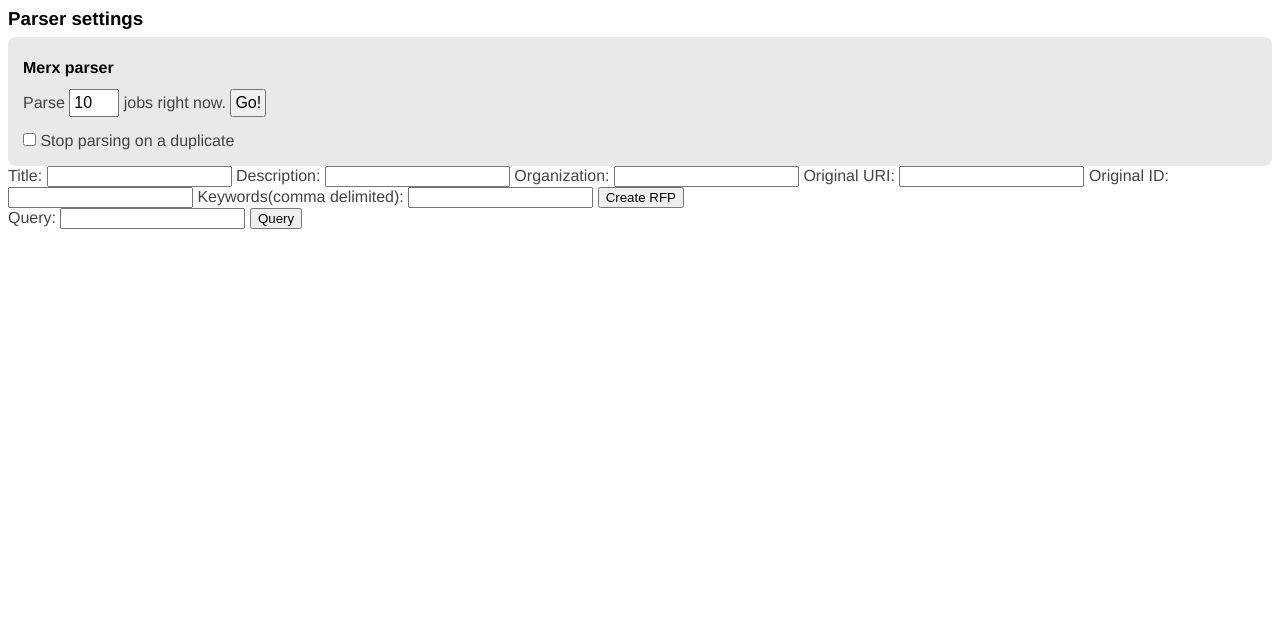
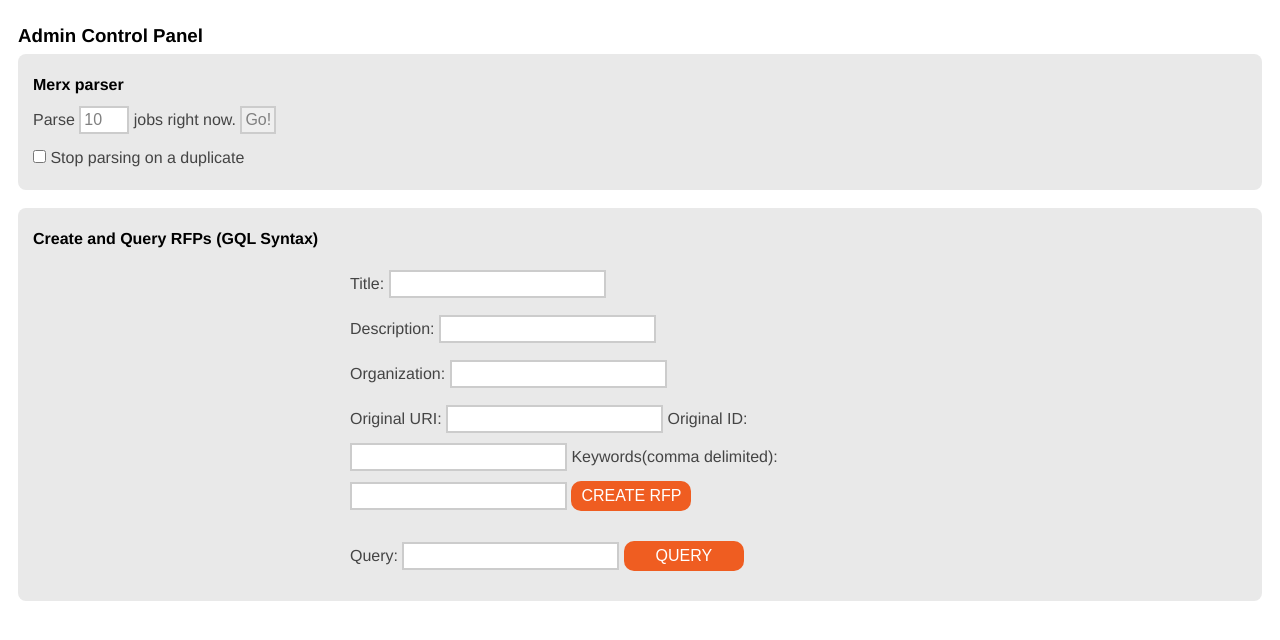
Before and after one commit to GEO-IASS/rfpow, a Python web app: template templates/admin_parsers.html in a window 1280 px wide. Shown: the top 640 px of the page. Run offline with Jinja, Linux system fonts and the light colour scheme; the template is opened without the code that fills it, so the values that code supplies are empty.

Commit message:
git-svn-id: https://stanley.cdf.toronto.edu/svn/csc301-2012-01/Group_E@73 092ab664-fcbf-46e8-8362-05d6c20691bb

```diff
--- a/templates/admin_parsers.html
+++ b/templates/admin_parsers.html
@@ -2,6 +2,7 @@
 <html>
 <head>
     <title>RFPow! Admin Panel</title>
+    <link rel="stylesheet" type="text/css" href="/style/main.css">
     <link rel="stylesheet" type="text/css" href="/style/admin.css">
 </head>
 <body>
@@ -11,9 +12,11 @@
     </div>
 {% endif %}
 
-        <h3>Parser settings</h3>
+<h3>Admin Control Panel</h3>
+
 <div class="parser section">
     <h4>Merx parser</h4>
+
     <div class="parser_controls">
         <form name="merx_parser" method="post">
             Parse
@@ -30,7 +33,9 @@
         </form>
     </div>
 </div>
-
+<br>
+<div class="parser section">
+    <h4>Create and Query RFPs (GQL Syntax)</h4>
     <div class="center_form_container" style="text-align: left">
         <form action="/create-rfp/" method="post" class="fieldset_submit">
             <label>Title: <input type="text" name="title"/></label>
@@ -47,5 +52,7 @@
         </form>
     </div>
 
+</div>
+
 </body>
 </html>
--- a/templates/cc_rfp.html
+++ b/templates/cc_rfp.html
@@ -5,14 +5,16 @@
 
     </head>
     <body>
+
         <div class="center_form_container" style="text-align: left">
+            <h2>Find RFPs</h2>
             <form action="/view-kw-results/" class="fieldset_submit">
                 Keyword: <input type="text" name="keyword"/>
                 <input type="submit" value="Query" class="button"/>
             </form>
 
             <form action="/list-keywords/" method="get" class="fieldset_submit">
-                <input type="submit" value="Show Keywords" class="button"/>
+                <input type="submit" value="Categories" class="button"/>
             </form>
         </div>
     </body>
--- a/templates/home.html
+++ b/templates/home.html
@@ -10,14 +10,14 @@
     <div style="position: relative;">
         <div class="logout"><a href="{{ url_logout }}">Log out</a></div>
     </div>
-
+    <img src="../images/logo.png">
     <h3>Howdy, {{ username }}!</h3>
 
     Here are some of the things you can do so far
     <ul>
 
         <li><a href="{{ url_top_rfps }}">Top RFPs</a></li>
-        <li><a href="{{ url_query_rfps }}">Query RFPs by keyword</a></li>
+        <li><a href="{{ url_query_rfps }}">Browse RFPs</a></li>
         <li><a href="/admin/">Admin CP (developer use)</a></li>
     </ul>
 
--- a/templates/list_keywords.html
+++ b/templates/list_keywords.html
@@ -6,7 +6,7 @@
         <link rel="icon" type="image/ico" href="../images/favicon.ico">
     </head>
     <body>
-        <img src="../images/logo.png">
+    <h2>Browsing by Categories</h2>
         {% if error %}
         <div class="error">
             <strong>Uh oh, an error</strong>: {{ error }}
--- a/templates/top_rfps.html
+++ b/templates/top_rfps.html
@@ -8,14 +8,14 @@
     </head>
 
     <body>
-        <img src="../images/logo.png">
+
         {% if error %}
         <div class="error">
             <strong>Uh oh, an error</strong>: {{ error }}
         </div>
 
         {% else %}
-        <h2>Latest {{ rfps|length }} RFP's from Merx</h2>
+        <h2>Results: {{ rfps|length }} RFP's from Merx</h2>
         <ol>
             {% for r in rfps %}
 			<li>
```
Lines whose indentation alone changed are shown as unchanged.
